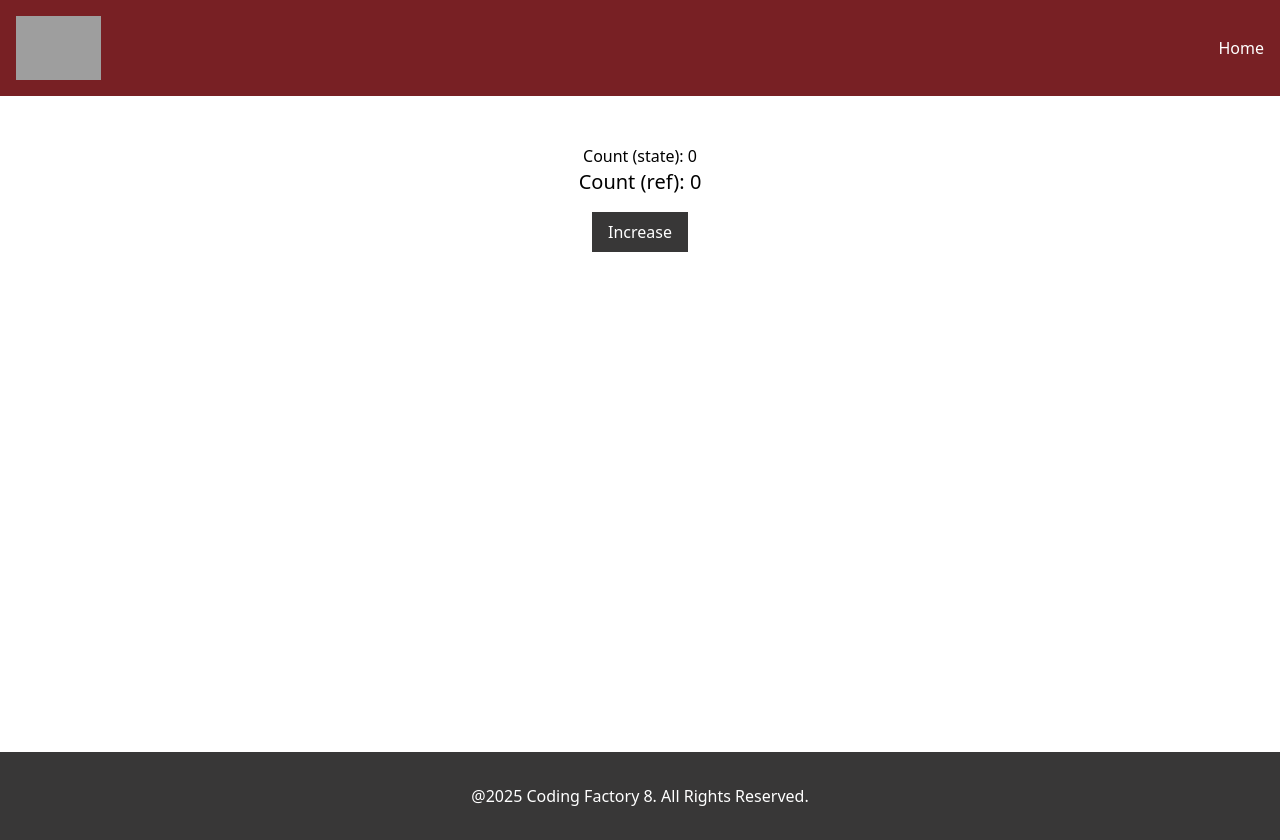
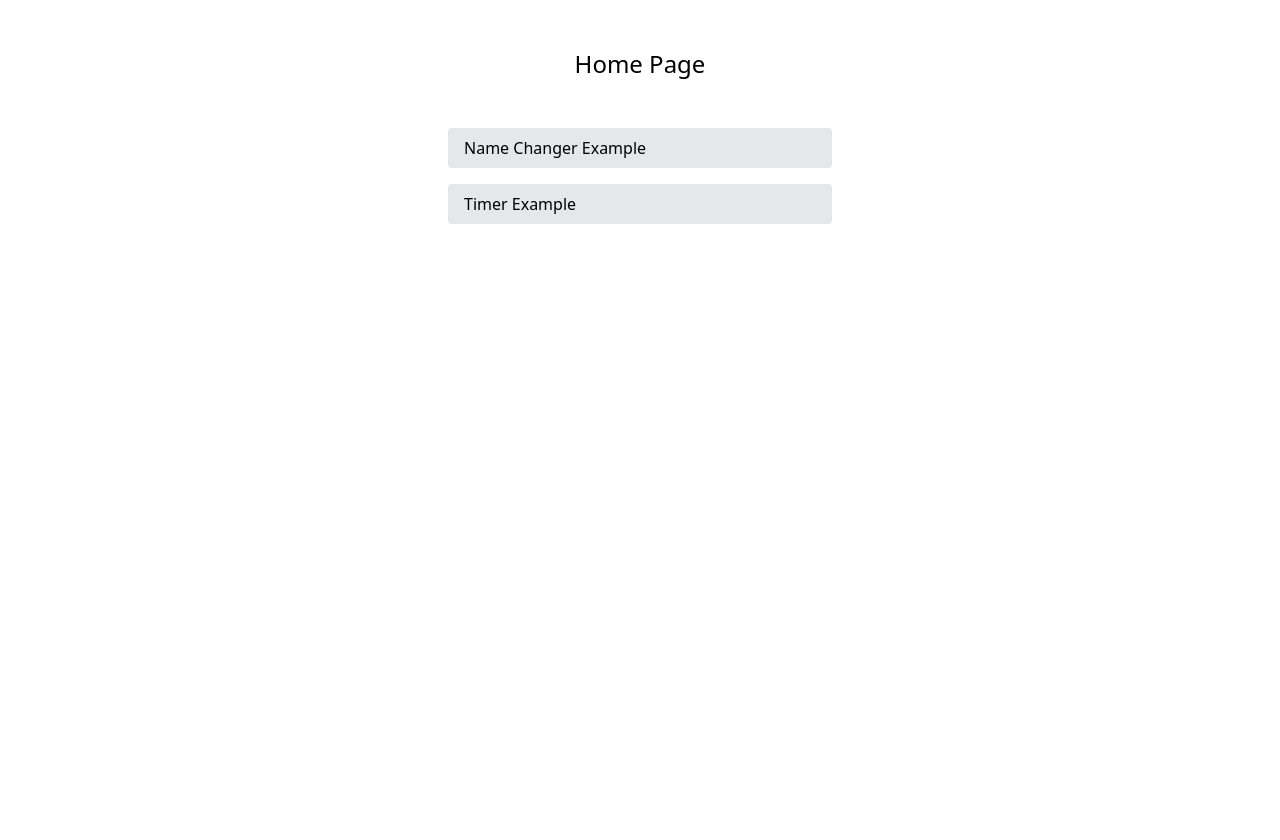
Before and after one commit to AthanasiaPet/cf8-react-intro, a React app: page / in a window 1280 px wide. After the commit the page ends 800 px from the top, so only its background shows below. Built offline with nearby package versions, Linux system fonts and the light colour scheme; grey boxes are pictures that could not be loaded; the HTML template or start-up script is replaced by a standard one.

Commit message:
feat: using react-router library

```diff
--- a/package.json
+++ b/package.json
@@ -13,6 +13,7 @@
     "@tailwindcss/vite": "^4.1.17",
     "react": "^19.2.0",
     "react-dom": "^19.2.0",
+    "react-router": "^7.10.1",
     "tailwindcss": "^4.1.17"
   },
   "devDependencies": {
--- a/src/App.tsx
+++ b/src/App.tsx
@@ -7,8 +7,9 @@
 // import Card from "./components/Card.tsx";
 
 
-import LayOut from "./components/LayOut.tsx";
-import CounterWithRef from "./components/CounterWithRef.tsx";
+// import LayOut from "./components/LayOut.tsx";
+// import CounterWithRef from "./components/CounterWithRef.tsx";
+// import {useEffect} from "react";
 //import Timer from "./components/Timer.tsx";
 //import WindowSize from "./components/WindowSize.tsx";
 //import FocusInput from "./components/FocusInput.tsx";
@@ -24,6 +25,11 @@
 //import NameChanger from "./components/NameChanger.tsx";
 //import CounterWithMoreStates from "./components/CounterWithMoreStates.tsx";
 
+import {BrowserRouter, Route, Routes} from "react-router";
+import NameChanger from "./components/NameChanger.tsx";
+import HomePage from "./pages/HomePage.tsx";
+import Timer from "./components/Timer.tsx";
+
 function App() {
 
     // useEffect(() => {
@@ -38,6 +44,15 @@
     //     }, 1000);
     //     return () => clearInterval(id);
     // }, []);
+
+    // useEffect(() => {
+    //     history.pushState({page: 1}, "", "/page")
+    //     history.replaceState({page: 1}, "", "/page1");
+    //
+    //     window.onpopstate = (e) => {
+    //         console.log(e.state);
+    //     }
+    // });
 
 
     return (
@@ -56,7 +71,7 @@
             {/*                                           description={"Lorem ipsum dolor sit amet, consectetur adipisicing elit."}/>*/}
             {/*</Card>*/}
 
-            <LayOut>
+            {/*<LayOut>*/}
                 {/*<FunctionalComponentWithState />*/}
                 {/*<ClassComponentWithState />*/}
                 {/*<Counter />*/}
@@ -72,10 +87,22 @@
 
                 {/*<PreviousValue />*/}
 
-                <CounterWithRef />
+            {/*    <CounterWithRef />*/}
 
 
-            </LayOut>
+            {/*</LayOut>*/}
+
+            <BrowserRouter>
+                <Routes>
+                    <Route index element = {<HomePage />} />
+                    <Route path="name-changer" element={<NameChanger />} />
+                    <Route path="timer" element={<Timer />} />
+
+                </Routes>
+
+
+            </BrowserRouter>
+
 
         </>
     )
--- /dev/null
+++ b/src/pages/HomePage.tsx
@@ -0,0 +1,23 @@
+import {Link, NavLink} from "react-router";
+
+const HomePage = () => {
+
+    return (
+        <>
+            <h1 className="text-2xl text-center my-12">Home Page</h1>
+
+            <div className="flex flex-col items-start max-w-sm mx-auto gap-4">
+            <Link
+                to="/name-changer"
+            className="bg-gray-200 w-full px-4 py-2 rounded"
+            >Name Changer Example</Link>
+            <NavLink to="/name-changer"
+            className="bg-gray-200 w-full px-4 py-2 rounded">
+                Timer Example</NavLink>
+            </div>
+
+        </>
+    )
+}
+
+export default HomePage;
```
Also changed, not shown: 1 other file (tests, documents, lock files or other folders).
